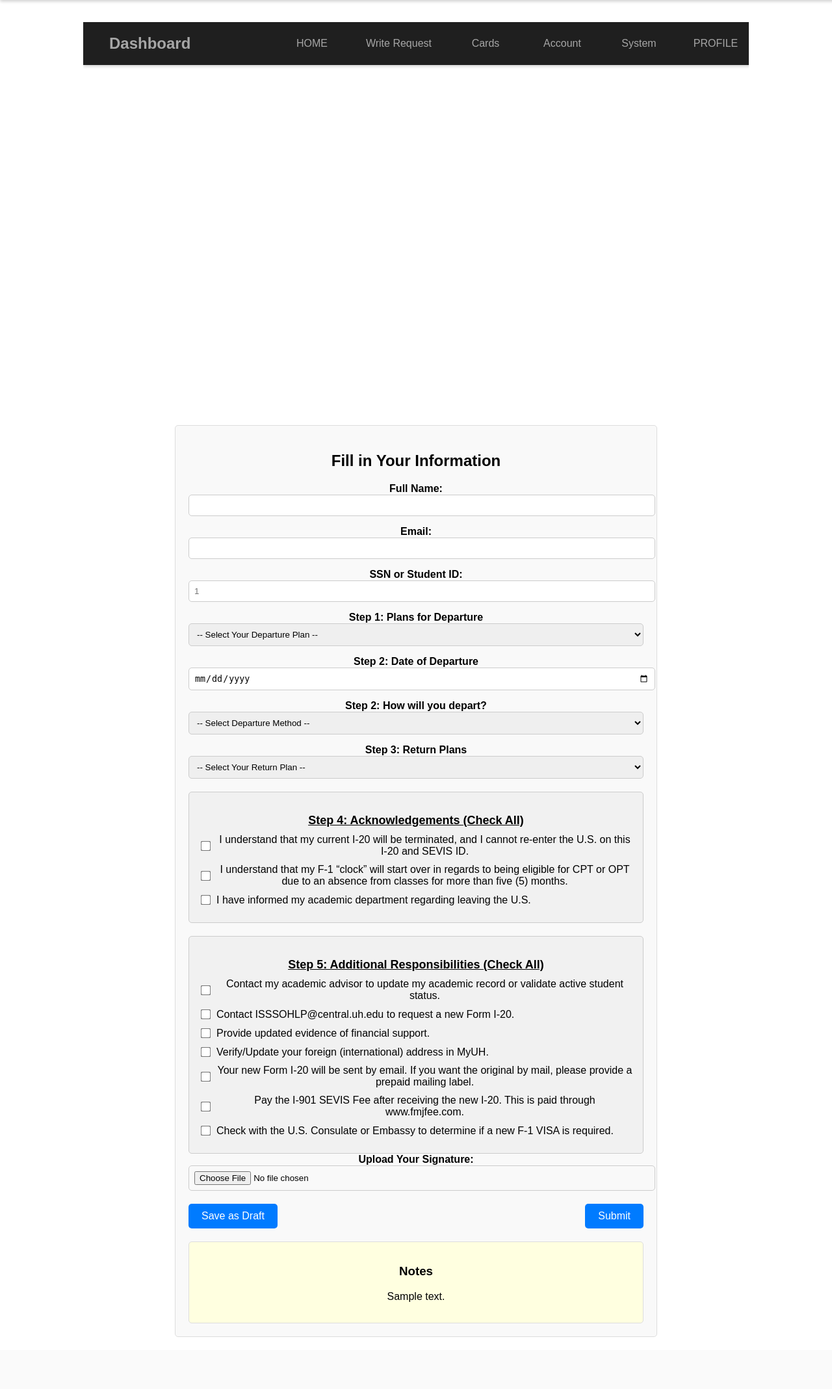
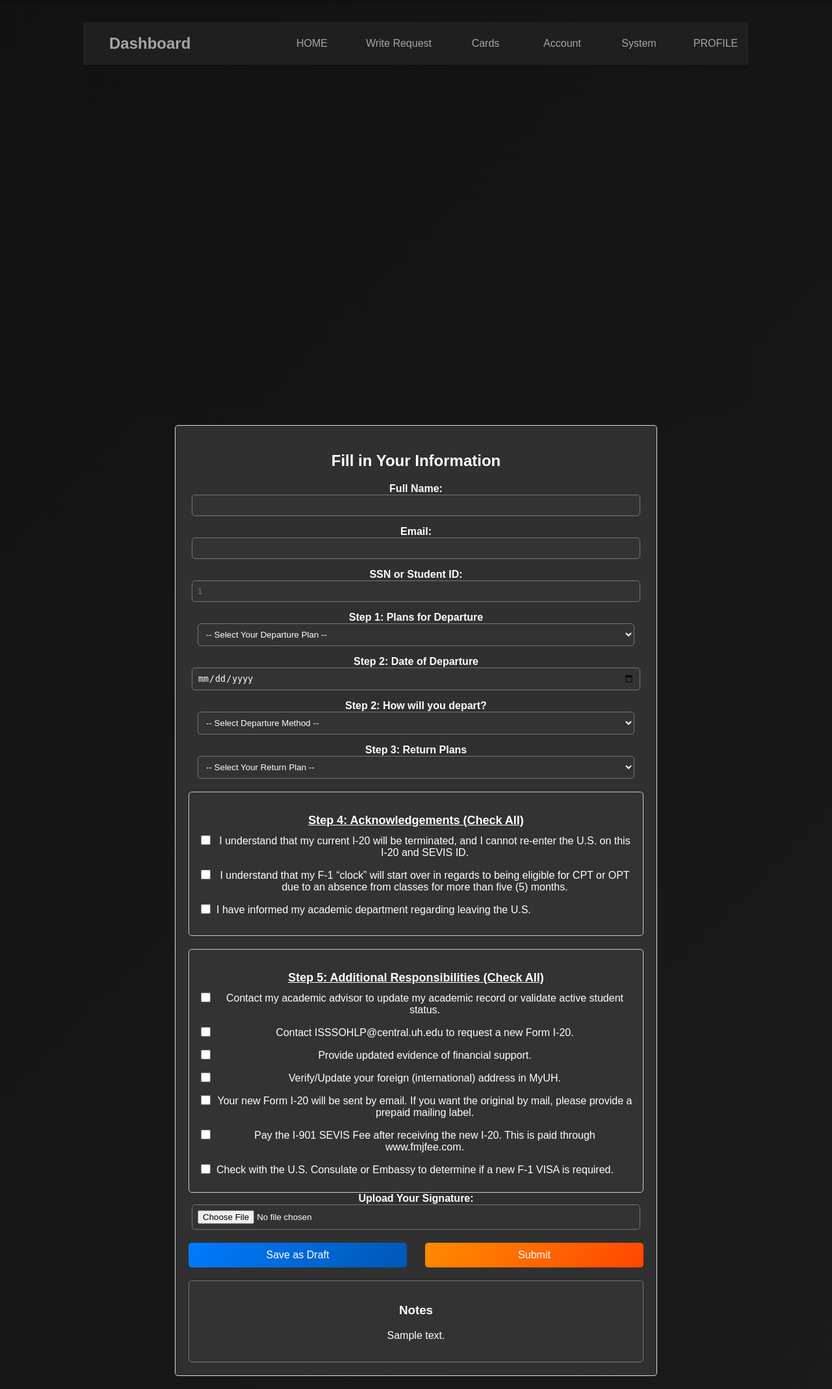
Before and after one commit to 37DG/4353-project, a Django app: template project v0.2/project v0.2 with docker/templates/EarlyWithdrawal.html in a window 1280 px wide. Shown: the part 66-2203 px from the top of the page at 65% size. Before the commit the page ends 2123 px from the top, so only its background shows below. Run offline with Django 5.2, Linux system fonts and the light colour scheme; tables that the repository leaves empty hold one stand-in row (values such as "Sample post"); the template is opened without the code that fills it: values that come from a table or form of the project are taken from there, most other values are stand-ins (such as "Sample title", 1, 10 or a date in 2020).

Commit message:
Modified EarlyWithdrawal page to conform to PublicInformation's style

```diff
--- a/project v0.2/project v0.2 with docker/static/css/EarlyWithdrawal.css
+++ b/project v0.2/project v0.2 with docker/static/css/EarlyWithdrawal.css
@@ -1,3 +1,12 @@
+body {
+    background: linear-gradient(135deg, #121212, #1a1a1a);
+    color: white;
+    margin: 0;
+    padding-top: 80px;
+    font-family: "Be Vietnam Pro", sans-serif;
+    text-align: center;
+}
+
 .pdf-container {
     display: flex;
     justify-content: center;
@@ -15,7 +24,7 @@ iframe {
     margin: 20px auto;
     padding: 20px;
     border: 1px solid #ddd;
-    background: #f9f9f9;
+    background: rgba(50, 50, 50, 0.95);
     border-radius: 5px;
 }
 .form-group {
@@ -26,17 +35,21 @@ iframe {
 }
 .form-group input,
 .form-group select {
-    width: 100%;
+    color: white;
+    background: #333;
+    width: 96%;
     padding: 8px;
-    border: 1px solid #ccc;
+    border: 1px solid #777;
     border-radius: 5px;
 }
+
 .button-container {
     display: flex;
     justify-content: space-between;
     margin-top: 20px;
 }
 .btn-action {
+    width: 48%;
     padding: 10px 20px;
     font-size: 16px;
     background-color: #007bff;
@@ -48,11 +61,25 @@ iframe {
 .btn-action:hover {
     background-color: #0056b3;
 }
+.btn-save {
+    background: linear-gradient(135deg, #007bff, #0056b3);
+}
+.btn-save:hover {
+    background: linear-gradient(135deg, #0056b3, #003c80);
+    box-shadow: 0 4px 8px rgba(0, 91, 187, 0.5);
+}
+.btn-submit {
+    background: linear-gradient(135deg, #ff8c00, #ff4500);
+}
+.btn-submit:hover {
+    background: linear-gradient(135deg, #ff6a00, #e63900);
+    box-shadow: 0 4px 8px rgba(255, 69, 0, 0.5);
+}
 .note-box {
     margin-top: 20px;
     padding: 15px;
-    border: 1px solid #ddd;
-    background: #ffffe0;
+    border: 1px solid #777;
+    background: #333;
     border-radius: 5px;
 }
 
@@ -67,7 +94,7 @@ iframe {
     padding: 15px;
     border: 1px solid #ccc;
     border-radius: 5px;
-    background: #f1f1f1;
+    background: #333;
 }
 .step-section h3 {
     margin-bottom: 10px;
@@ -78,10 +105,18 @@ iframe {
 /* Align checkboxes in columns */
 .checkbox-group {
     display: flex;
-    align-items: center;
+    align-items: baseline;
     margin-bottom: 10px;
+
 }
 .checkbox-group input {
     margin-right: 10px;
     transform: scale(1.2);
 }
+.checkbox-group label {
+    display: block;
+    margin-bottom: 5px;
+}
+.check-text {
+     width: 100%;
+}
--- a/project v0.2/project v0.2 with docker/templates/EarlyWithdrawal.html
+++ b/project v0.2/project v0.2 with docker/templates/EarlyWithdrawal.html
@@ -23,6 +23,7 @@
     <form id="EarlyWithdrawForm" method="post" enctype="multipart/form-data">
         {% csrf_token %}
 
+        <div class="input-section">
             <div class="form-group">
                 <label for="full_name">Full Name:</label>
                 <input type="text" id="full_name" name="full_name" value="{{ user.name }}" required readonly>
@@ -127,6 +128,7 @@
                     <label for="step4_option3">I have informed my academic department regarding leaving the U.S.</label>
                 </div>
             </div>
+        </div>
 
         <!-- Step 5: Additional Responsibilities -->
         <div class="step-section">
@@ -134,37 +136,51 @@
 
             <div class="checkbox-group">
                 <input type="checkbox" id="step5_option1" name="step5_option1" value="1" required>
+                <div class="check-text">
                     <label for="step5_option1">Contact my academic advisor to update my academic record or validate active student status.</label>
+                </div>
             </div>
 
             <div class="checkbox-group">
                 <input type="checkbox" id="step5_option2" name="step5_option2" value="1" required>
+                <div class="check-text">
                     <label for="step5_option2">Contact ISSSOHLP@central.uh.edu to request a new Form I-20.</label>
+                </div>
             </div>
 
             <div class="checkbox-group">
                 <input type="checkbox" id="step5_option3" name="step5_option3" value="1" required>
+                <div class="check-text">
                     <label for="step5_option3">Provide updated evidence of financial support.</label>
+                </div>
             </div>
 
             <div class="checkbox-group">
                 <input type="checkbox" id="step5_option4" name="step5_option4" value="1" required>
+                <div class="check-text">
                     <label for="step5_option4">Verify/Update your foreign (international) address in MyUH.</label>
+                </div>
             </div>
 
             <div class="checkbox-group">
                 <input type="checkbox" id="step5_option5" name="step5_option5" value="1" required>
+                <div class="check-text">
                     <label for="step5_option5">Your new Form I-20 will be sent by email. If you want the original by mail, please provide a prepaid mailing label.</label>
+                </div>
             </div>
 
             <div class="checkbox-group">
                 <input type="checkbox" id="step5_option6" name="step5_option6" value="1" required>
+                <div class="check-text">
                     <label for="step5_option6">Pay the I-901 SEVIS Fee after receiving the new I-20. This is paid through www.fmjfee.com.</label>
+                </div>
             </div>
 
             <div class="checkbox-group">
                 <input type="checkbox" id="step5_option7" name="step5_option7" value="1" required>
+                <div class="check-text>
                     <label for="step5_option7">Check with the U.S. Consulate or Embassy to determine if a new F-1 VISA is required.</label>
+                </div>
             </div>
         </div>
 
```
Lines whose indentation alone changed are shown as unchanged.
